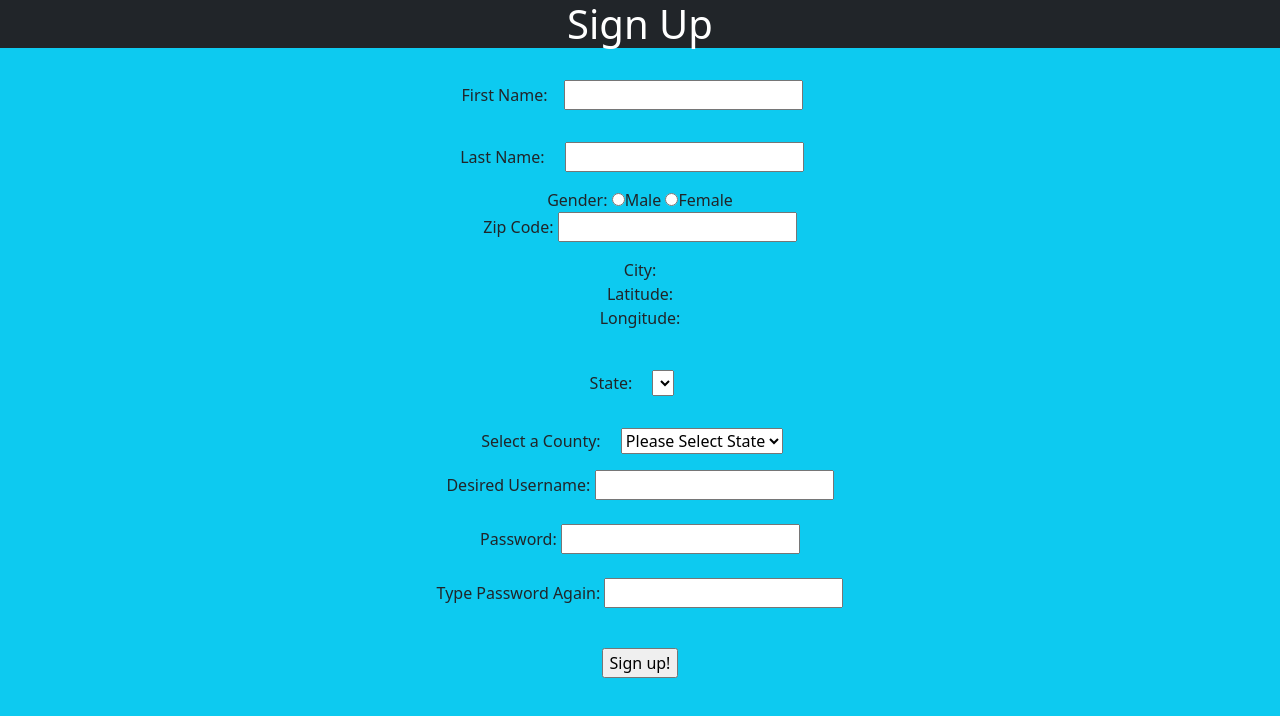
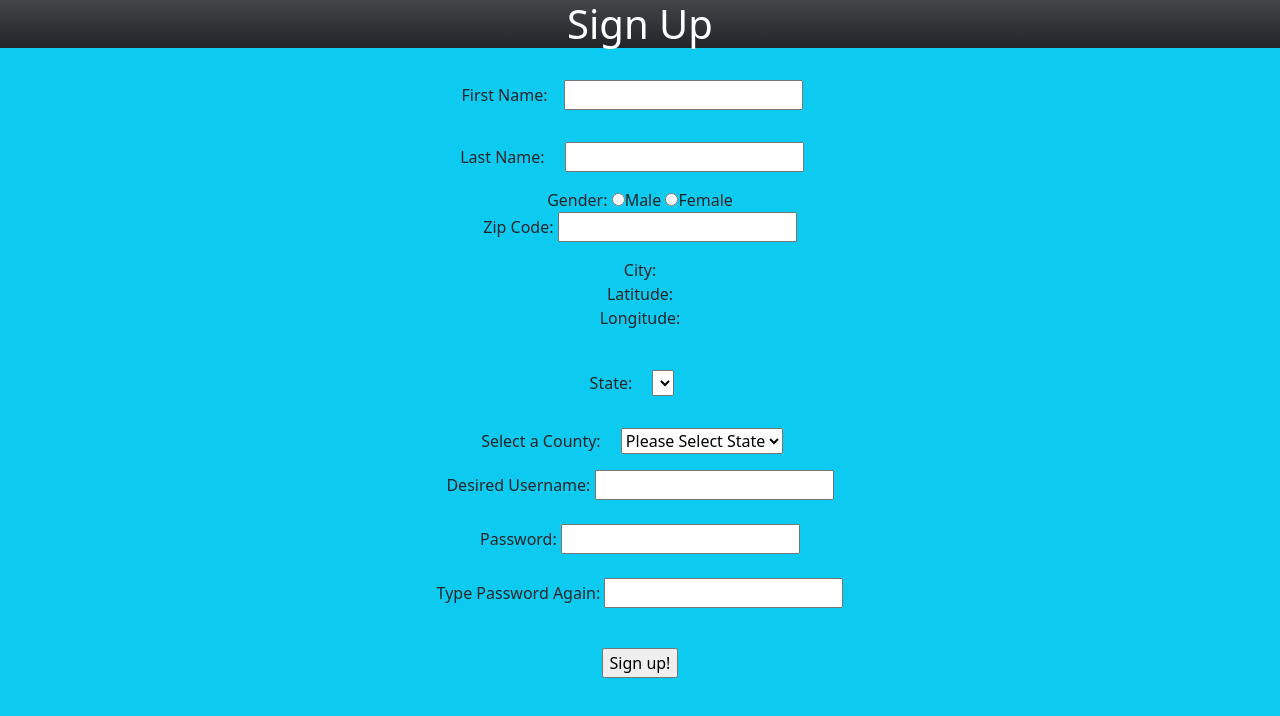
Before and after one commit to Niko-Proud/Niko-Proud.github.io, a plain HTML site: page lab4/index.html in a window 1280 px wide. Drawn offline with nearby package versions, Linux system fonts and the light colour scheme; no server answers.

Commit message:
slight tweak to the hackground for the h1 tag

```diff
--- a/lab4/index.html
+++ b/lab4/index.html
@@ -8,7 +8,7 @@
 </head>
 
 <body class="bg-info text-center">
-    <h1 class="mb-3 bg-dark text-white"> Sign Up </h1>
+    <h1 class="mb-3 bg-dark bg-gradient text-white"> Sign Up </h1>
     <!-- The form element will make it so that all the information entered will be pushed automatically to the
      web server, and then a new page will be loaded with that information displayed -->
     <form id="signupForm" action="welcome.html">
```
